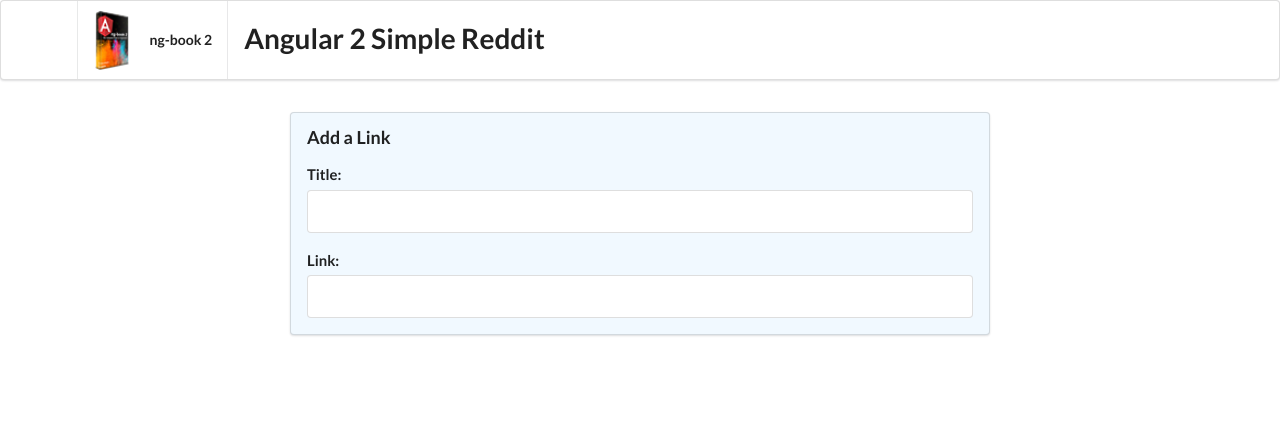
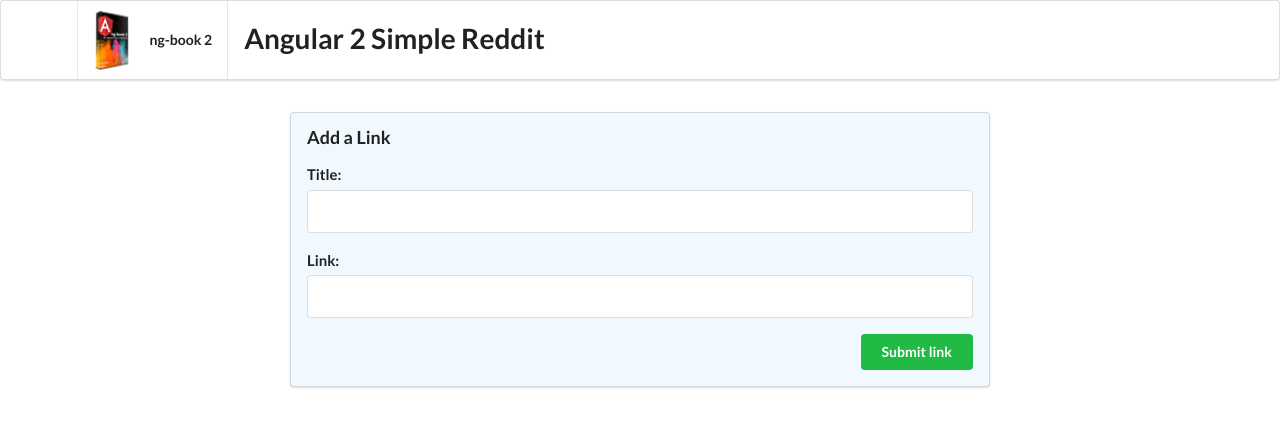
Before and after one commit to dreiv/ng-reddit, an Angular app: page / in a window 1280 px wide. Shown: the top 426 px of the page. Built offline with nearby package versions, Linux system fonts and the light colour scheme.

Commit message:
mostly messed arround with vscode settings.

```diff
--- a/src/app/app.component.html
+++ b/src/app/app.component.html
@@ -3,12 +3,18 @@
 
   <div class="field">
     <label for="title">Title:</label>
-    <input type="text" name="title">
+    <input type="text"
+           name="title">
   </div>
 
   <div class="field">
     <label for="link">Link:</label>
-    <input type="text" name="link">
+    <input type="text"
+           name="link">
   </div>
 
+  <button (click)="addArticle()"
+          class="ui positive right floated button">
+    Submit link
+  </button>
 </form>
--- a/src/app/app.component.ts
+++ b/src/app/app.component.ts
@@ -6,4 +6,6 @@ import { Component } from '@angular/core';
   styleUrls: ['./app.component.scss']
 })
 export class AppComponent {
+  constructor() {}
+  addArticle() {}
 }
```
